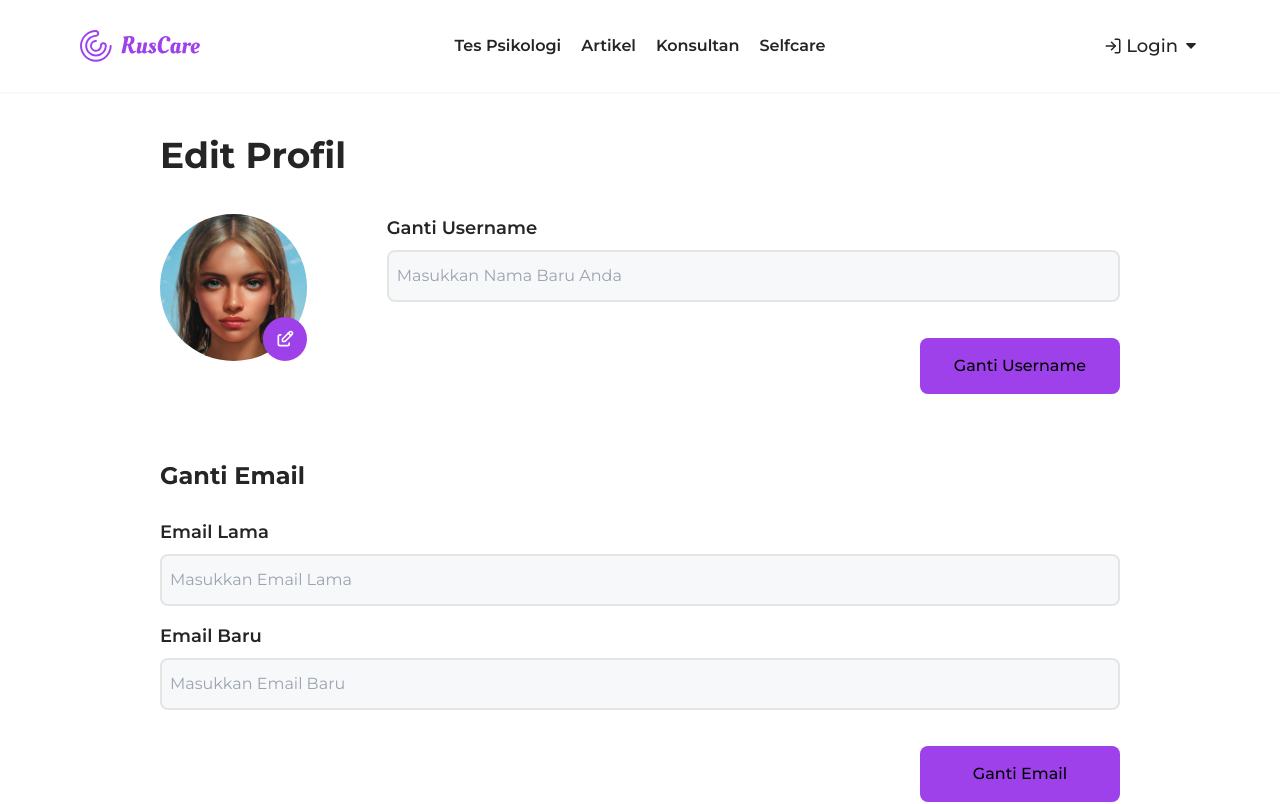
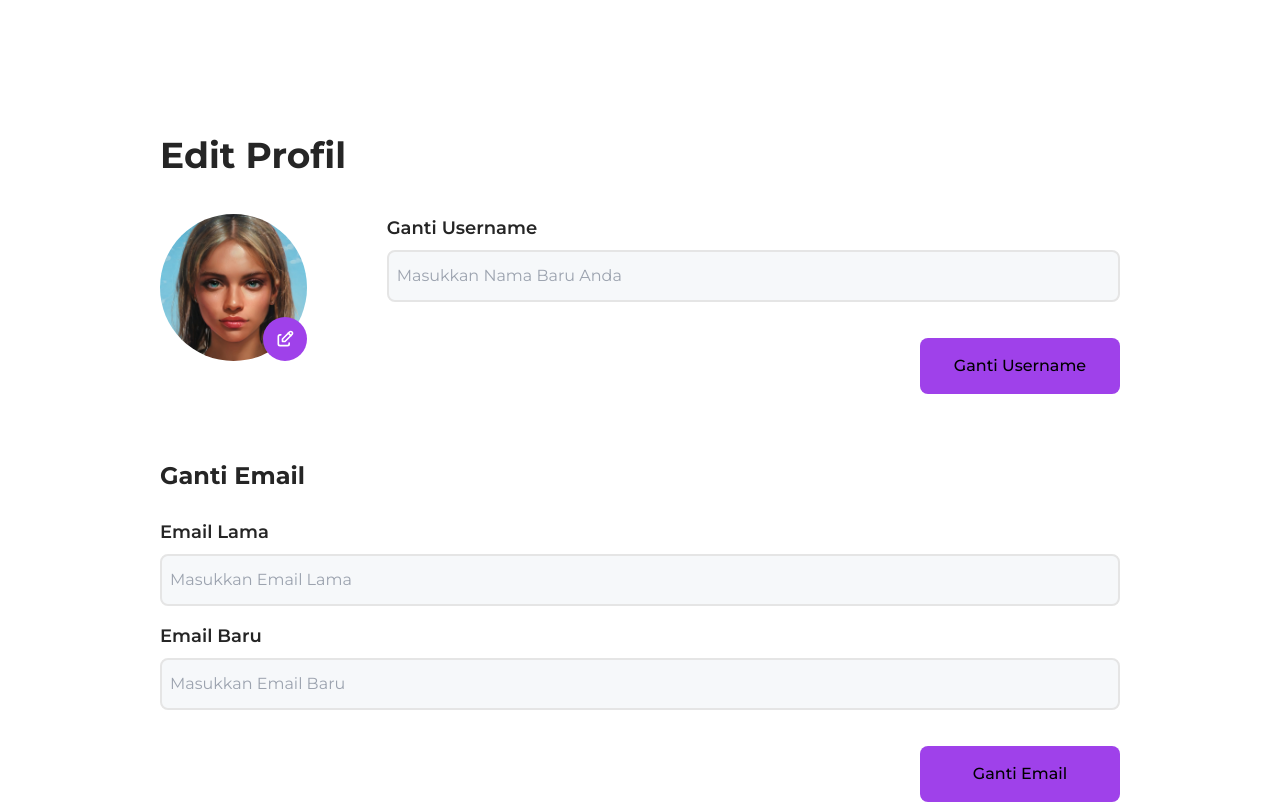
Before and after one commit to Nareswara05/NextJS-Ruscare, a Next.js app: page /profile/edit-profile in a window 1280 px wide. Shown: the top 804 px of the page. Built offline with nearby package versions, Linux system fonts and the light colour scheme; no server answers.

Commit message:
feat [NR] add navbar on scrolled

```diff
--- a/src/app/(pages)/(feature-pages)/(feat)/article/page.jsx
+++ b/src/app/(pages)/(feature-pages)/(feat)/article/page.jsx
@@ -34,15 +34,16 @@ const ArticlePage = () => {
     }, [category]);
 
     return (
-        <div className="bg-white px-16 overflow-x-hidden w-screen">
+        <div className="bg-white px-16 overflow-x-hidden w-full">
+            <div className="my-[59px] flex justify-between gap-12 pt-24">
+                <div>
                     <div className="w-[970px]">
                         <h1 className="font-montserrat font-bold text-4xl text-textPrimary items-end">
                             Artikel
                         </h1>
                         <hr className="w-full border mt-6" />
                     </div>
-            <div className="my-[59px] flex justify-between gap-12">
-                <div className='flex flex-col gap-10'>
+                    <div className='flex flex-col gap-10 pt-8'>
                         {loading ? (
                             <div className='w-[970px]'>Loading...</div>
                         ) : articles.length === 0 ? (
@@ -52,6 +53,7 @@ const ArticlePage = () => {
                                 <ArticleCards data={item} categories={categories} key={index} />
                             ))
                         )}
+                    </div>
                 </div>
                 <div className="flex flex-col gap-6">
                     <SearchArticle />
--- a/src/app/components/navbar-desktop.jsx
+++ b/src/app/components/navbar-desktop.jsx
@@ -1,14 +1,35 @@
 "use client"
 
-import React, { useState, useEffect } from 'react';
+import React, { useState, useEffect, useRef } from 'react';
 import Image from 'next/image';
 import Link from 'next/link';
-import { logoPurple } from '../lib/utils/svg';
+import { logoPurple, logowhite } from '../lib/utils/svg';
 import NavAuth from './nav-auth';
 import ProfileMenuNav from './profile-nav';
 
 function NavbarDesktop() {
   const [isLoggedIn, setIsLoggedIn] = useState(false);
+  const [isScrolled, setIsScrolled] = useState(false);
+  const markerRef = useRef(null);
+
+  useEffect(() => {
+    const observer = new IntersectionObserver(
+      ([entry]) => {
+        setIsScrolled(!entry.isIntersecting);
+      },
+      { threshold: 0.1 }
+    );
+
+    if (markerRef.current) {
+      observer.observe(markerRef.current);
+    }
+
+    return () => {
+      if (markerRef.current) {
+        observer.unobserve(markerRef.current);
+      }
+    };
+  }, []);
 
   useEffect(() => {
     const token = localStorage.getItem('token');
@@ -37,16 +58,18 @@ function NavbarDesktop() {
   ];
 
   return (
-    <nav className='w-screen bg-white px-20 py-[30px] flex items-center fixed shadow-sm z-50'>
+    <>
+      <div ref={markerRef}></div>
+      <nav className={`w-screen px-20 py-[30px] flex items-center fixed z-50 transition-colors duration-300 ${isScrolled ? 'bg-white shadow-sm text-black' : 'bg-transparent text-white'}`}>
         <div className='grid grid-cols-3 w-full items-center'>
           <Image
-          src={logoPurple}
+            src={isScrolled ? logoPurple : logowhite}
             width={120}
             height={60}
             className="object-contain"
             alt="logo ruscare"
           />
-        <ul className="flex text-[16px] font-semibold gap-5 text-textPrimary items-center justify-center">
+          <ul className="flex text-[16px] font-semibold gap-5 items-center justify-center">
             {data.map((item, index) => (
               <li key={index}>
                 <Link href={item.href}>
@@ -55,11 +78,12 @@ function NavbarDesktop() {
               </li>
             ))}
           </ul>
-        <div className='text-textPrimary text-lg justify-end flex'>
+          <div className='text-lg justify-end flex'>
             {isLoggedIn ? <ProfileMenuNav /> : <NavAuth />}
           </div>
         </div>
       </nav>
+    </>
   );
 };
 
```
Lines whose indentation alone changed are shown as unchanged.
